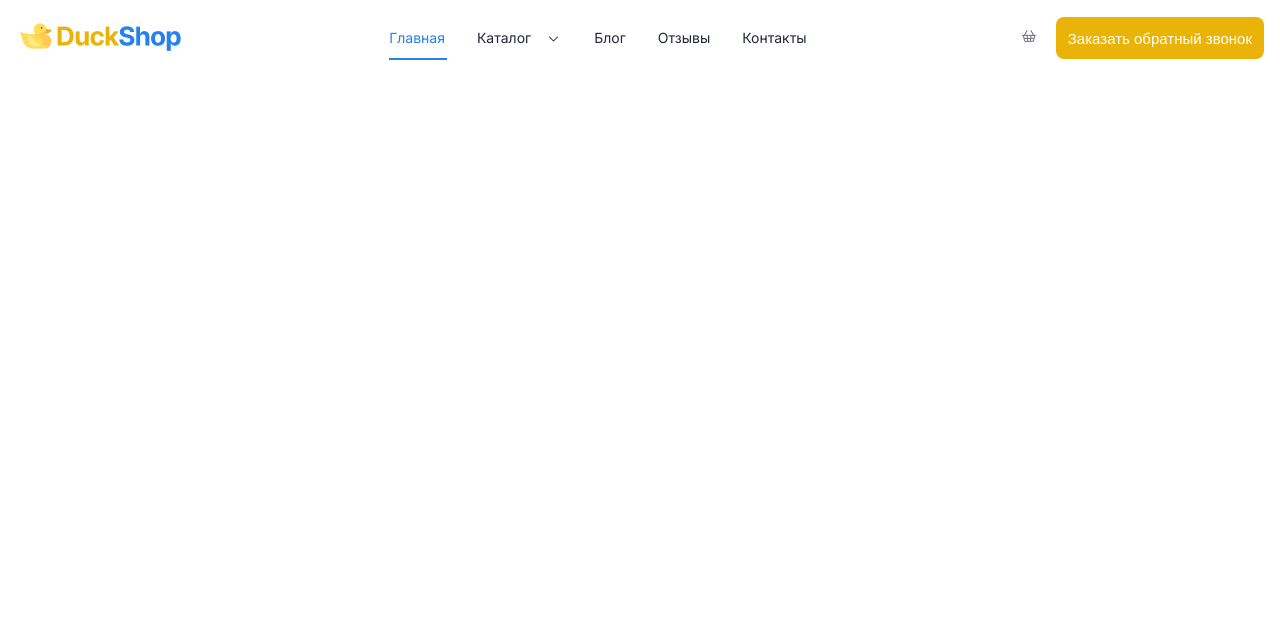
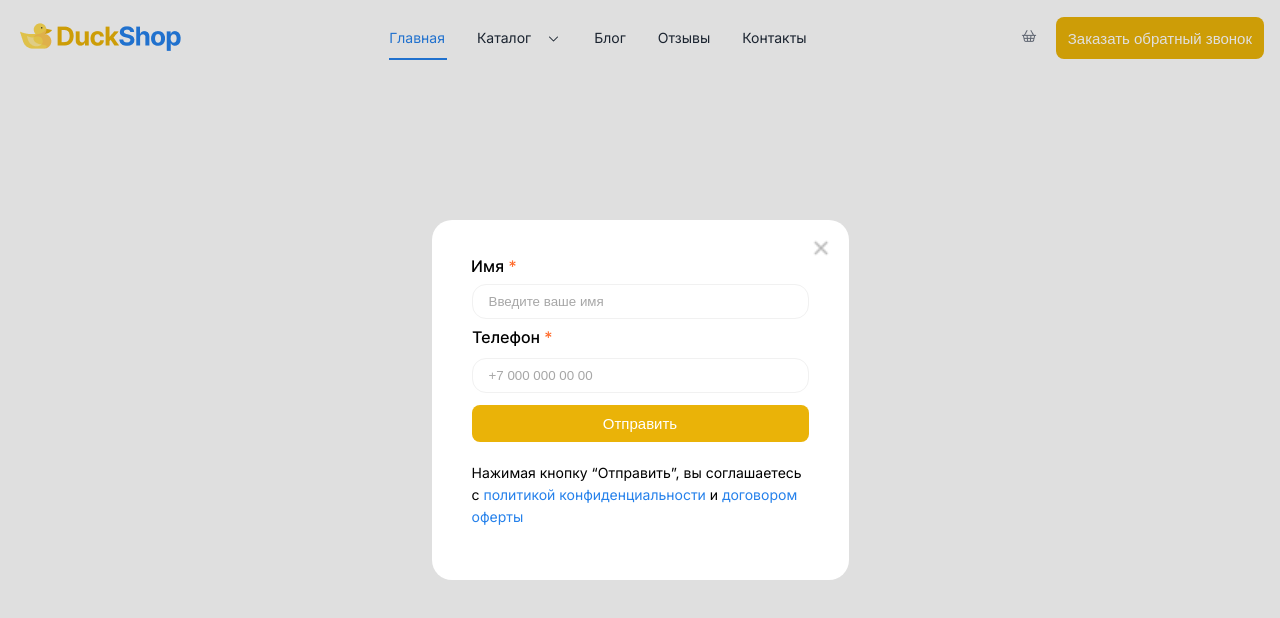
Before and after one commit to Halva1988/adwin-agency-test, a website built with Vite: page index.html in a window 1280 px wide. Both pictures are taken after a click on the button "Заказать обратный звонок". Built offline with nearby package versions, Linux system fonts and the light colour scheme.

Commit message:
добавил pop-up заказа обратного звонка

```diff
--- a/index.html
+++ b/index.html
@@ -1,16 +1,19 @@
-<!doctype html>
+<!DOCTYPE html>
 <html lang="en">
 	<head>
 		<meta charset="UTF-8" />
 		<meta name="viewport" content="width=device-width, initial-scale=1.0" />
-    <link href="https://fonts.googleapis.com/css2?family=Inter:wght@400;500;600;700&family=Jura:wght@700&display=swap" rel="stylesheet">
-    <link rel="stylesheet" href="/src/styles/main.css">
+		<link
+			href="https://fonts.googleapis.com/css2?family=Inter:wght@400;500;600;700&family=Jura:wght@700&display=swap"
+			rel="stylesheet"
+		/>
+		<link rel="stylesheet" href="/src/styles/main.css" />
 		<title>Duck Shop</title>
 	</head>
 	<body>
 		<header class="header">
 			<div class="logo">
-        <img src="/src/assets/images/Logo.png" alt="logo">
+				<img src="/src/assets/images/Logo.png" alt="logo" />
 			</div>
 			<nav class="nav">
 				<ul class="nav-header">
@@ -23,12 +26,60 @@
 			</nav>
 			<div class="header-right">
 				<div class="basket">
-          <img src="/src/assets/images/_button-icon-small.png" alt="basket">
+					<img src="/src/assets/images/_button-icon-small.png" alt="basket" />
 				</div>
 				<button class="callback">Заказать обратный звонок</button>
 			</div>
 		</header>
-    <main></main>
+		<main>
+			<div class="callback-form">
+				<div class="form-wrapper">
+					<img
+						src="/src/assets/images/icon-button.png"
+						alt="close"
+						class="close"
+					/>
+					<form class="form">
+						<div class="field-input">
+							<label for="name"
+								><img
+									src="/src/assets/images/name.png"
+									alt="name"
+									class="name"
+								/>
+							</label>
+							<input
+								type="text"
+								name="name"
+								placeholder="Введите ваше имя"
+								required
+							/>
+						</div>
+						<div class="field-input">
+							<label for="phone"
+								><img
+									src="/src/assets/images/phone.png"
+									alt="phone"
+									class="phone"
+								/>
+							</label>
+							<input
+								type="tel"
+								name="phone"
+								placeholder="+7 000 000 00 00"
+								required
+							/>
+						</div>
+						<button class="form-button">Отправить</button>
+					</form>
+					<p>
+						Нажимая кнопку “Отправить”, вы соглашаетесь с
+						<span>политикой конфиденциальности</span> и
+						<span>договором оферты</span>
+					</p>
+				</div>
+			</div>
+		</main>
 		<footer></footer>
 		<script type="module" src="/src/main.js"></script>
 	</body>
--- /dev/null
+++ b/src/main.js
@@ -0,0 +1,14 @@
+const callbackBtn = document.querySelector(".callback");
+const form = document.querySelector(".callback-form");
+const close = document.querySelector(".close");
+
+const openForm = () => {
+  form.style.display = "flex";
+}
+
+const closeForm = () => {
+  form.style.display = "none";
+};
+
+callbackBtn.addEventListener("click", openForm);
+close.addEventListener("click", closeForm);
--- a/src/styles/main.css
+++ b/src/styles/main.css
@@ -39,7 +39,7 @@ ul.nav-header li.active {
 }
 
 ul.nav-header li.active::after {
-  content: '';
+	content: "";
 	display: inline-block;
 	position: absolute;
 	bottom: -4px;
@@ -56,7 +56,7 @@ ul.nav-header li:not(.active):hover {
 }
 
 .catalog::after {
-	content: '';
+	content: "";
 	display: inline-block;
 	width: 17px;
 	height: 16px;
@@ -81,6 +81,7 @@ button {
 	color: var(--font-white);
 	font-family: var(font-inter-semi-bold);
 	font-size: 15px;
+  cursor: pointer;
 }
 
 .callback {
@@ -96,3 +97,85 @@ button {
 .callback:active {
 	background-color: var(--primary-pressed);
 }
+
+.callback-form {
+	position: absolute;
+	display: none;
+	left: 0;
+	top: 0;
+	width: 100vw;
+	height: 100vh;
+	background-color: var(--background-color-transparent);
+	align-items: center;
+	justify-content: center;
+}
+
+.form-wrapper {
+	position: relative;
+	border-radius: 20px;
+	padding: 40px;
+	height: 360px;
+	width: 417px;
+	background-color: white;
+}
+
+.form-wrapper img {
+	cursor: pointer;
+}
+
+.close {
+	position: absolute;
+	right: 8px;
+	top: 8px;
+	width: 40px;
+	height: 40px;
+}
+
+.form {
+	display: flex;
+	flex-direction: column;
+  margin-bottom: 20px;
+}
+
+.field-input {
+	display: flex;
+	flex-direction: column;
+}
+
+form label {
+  margin-bottom: 4px;
+}
+
+form input {
+  border: 1px solid var(--background-color-input-border);
+  border-radius: 14px;
+  padding: 9px 16px;
+  margin-bottom: 12px;
+}
+
+form input:focus {
+  outline: none;
+}
+
+input::placeholder {
+  color: var(--font-placeholder);
+}
+
+.form-button {
+  background-color: var(--primary-initial);
+}
+
+.form-wrapper p {
+  font-family: var(--font-inter-regular);
+  font-size: 14px;
+  line-height: 22px;
+}
+
+form img {
+  margin-bottom: 4px;
+}
+
+p span {
+  cursor: pointer;
+  color: var(--secondary-initial);
+}
--- a/src/styles/variables.css
+++ b/src/styles/variables.css
@@ -7,6 +7,9 @@
   --secondary-initial: #2581EB;
   --secondary-hover: #439FFF;
   --secondary-pressed: #0763CD;
+
+  --background-color-transparent: #00000020;
+  --background-color-input-border: #F1F1F1;
 
   /* Fonts */
   --font-inter-regular: 'Inter', sans-serif;
@@ -19,4 +22,5 @@
   --font-blue: #1F2937;
   --font-black: #1E1E1E;
   --font-white: #FFFFFF;
+  --font-placeholder: #A7A7A7;
 }
```
Also changed, not shown: src/assets/images/name.png (added), src/assets/images/phone.png (added). Lines whose indentation alone changed are shown as unchanged.
